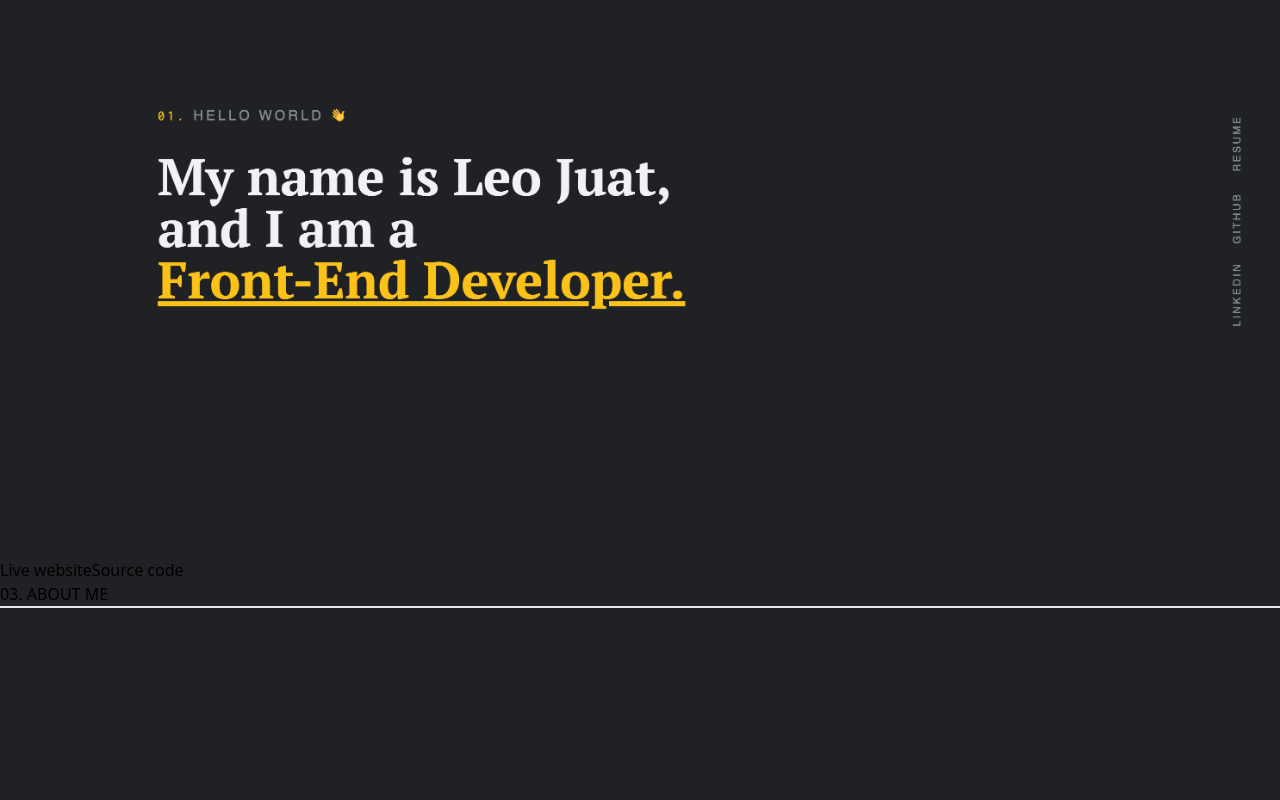
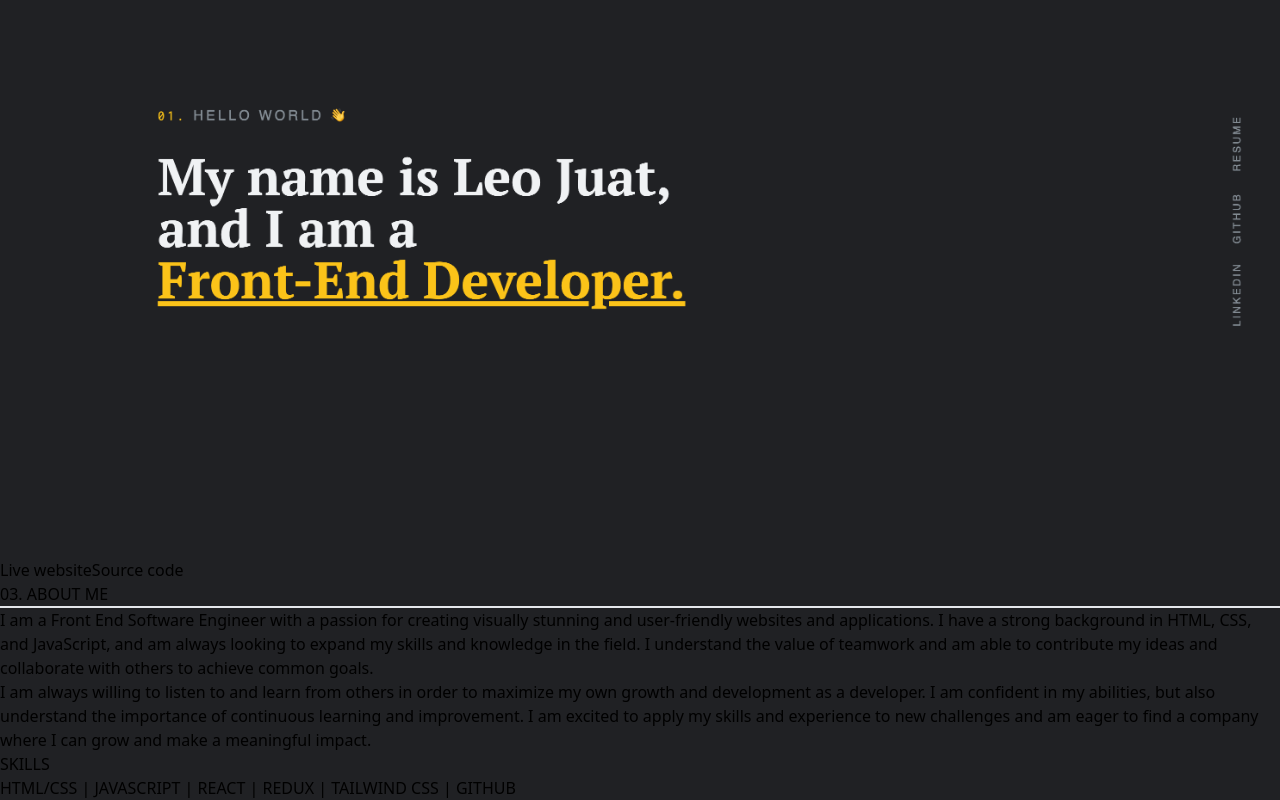
Before and after one commit to LeoJuat/web-portfolio, a React (Create React App) app: page / in a window 1280 px wide. Shown: the part 1121-1921 px from the top of the page. Before the commit the page ends 1729 px from the top, so only its background shows below. Built offline with nearby package versions, Linux system fonts and the light colour scheme; what @material-tailwind/react would draw is missing.

Commit message:
added about me and updated animations

```diff
--- a/src/App.js
+++ b/src/App.js
@@ -12,7 +12,7 @@ function App() {
   const { ref: aboutRef, inView: aboutIsIntersecting } = useInView();
 
   return (
-    <React.Fragment>
+    <>
       <Header
         mainIsIntersecting={mainIsIntersecting}
         projectsIsIntersecting={projectsIsIntersecting}
@@ -21,7 +21,7 @@ function App() {
       <Main mainRef={mainRef} />
       <Projects projectsRef={projectsRef} />
       <About aboutRef={aboutRef} aboutIsIntersecting={aboutIsIntersecting} />
-    </React.Fragment>
+    </>
   );
 }
 
--- a/src/Components/Content/About.js
+++ b/src/Components/Content/About.js
@@ -6,7 +6,14 @@ import styles from "./About.module.css";
 const About = ({ aboutRef, aboutIsIntersecting }) => {
   const { ref: line1Ref, inView: line1IsIntersecting } = useInView();
   const { ref: line2Ref, inView: line2IsIntersecting } = useInView();
+  const { ref: p1Ref, inView: p1IsIntersecting } = useInView();
+  const { ref: p2Ref, inView: p2IsIntersecting } = useInView();
+  const { ref: skillsHeaderRef, inView: skillsHeaderIsIntersecting } =
+    useInView();
+  const { ref: skillsRef, inView: skillsIsIntersecting } = useInView();
+
   return (
+    <>
       <section className="justify-center text-[#f1f3f5] w-3/4 mx-auto mt-40 h-[100.5vh]">
         <h3
           ref={aboutRef}
@@ -29,7 +36,71 @@ const About = ({ aboutRef, aboutIsIntersecting }) => {
             line2IsIntersecting && styles.animateLine2
           }`}
         ></hr>
+        <p
+          ref={p1Ref}
+          className={`pb-10 pt-16 leading-8 text-lg w-11/12 mx-auto ${
+            p1IsIntersecting && styles.animateP1
+          }`}
+        >
+          I am a{" "}
+          <span className="text-[#fcc419] underline decoration-[#fcc419] underline-offset-4">
+            Front End Software Engineer
+          </span>{" "}
+          with a passion for creating visually stunning and user-friendly
+          websites and applications. I have a strong background in{" "}
+          <span className="text-[#fcc419] underline decoration-[#fcc419] underline-offset-4">
+            HTML
+          </span>
+          ,{" "}
+          <span className="text-[#fcc419] underline decoration-[#fcc419] underline-offset-4">
+            CSS
+          </span>
+          , and{" "}
+          <span className="text-[#fcc419] underline decoration-[#fcc419] underline-offset-4">
+            JavaScript
+          </span>
+          , and am always looking to expand my skills and knowledge in the
+          field. I understand the value of teamwork and am able to contribute my
+          ideas and collaborate with others to achieve common goals.
+        </p>
+        <p
+          ref={p2Ref}
+          className={`leading-8 text-lg w-11/12 mx-auto ${
+            p2IsIntersecting && styles.animateP2
+          }`}
+        >
+          I am{" "}
+          <span className="text-[#fcc419] underline decoration-[#fcc419] underline-offset-4">
+            always willing to listen to and learn from others in order to
+            maximize my own growth and development as a developer
+          </span>
+          . I am confident in my abilities, but also understand the importance
+          of continuous learning and improvement. I am excited to apply my
+          skills and experience to new challenges and am eager to find a company
+          where I can grow and make a meaningful impact.
+        </p>
+        <h1
+          ref={skillsHeaderRef}
+          className={`mt-40 text-[#868e96] text-lg text-center font-medium tracking-[0.2em] ${
+            skillsHeaderIsIntersecting && styles.skillHeader
+          }`}
+        >
+          SKILLS
+        </h1>
+        <div
+          ref={skillsRef}
+          className={`text-[#f1f3f5] text-lg text-center font-medium tracking-[0.2em] pt-10 ${
+            skillsIsIntersecting && styles.skills
+          }`}
+        >
+          HTML/CSS <span className="text-[#fcc419] text-lg">|</span> JAVASCRIPT{" "}
+          <span className="text-[#fcc419] text-lg">|</span> REACT{" "}
+          <span className="text-[#fcc419] text-lg">|</span> REDUX{" "}
+          <span className="text-[#fcc419] text-lg">|</span> TAILWIND CSS{" "}
+          <span className="text-[#fcc419] text-lg">|</span> GITHUB
+        </div>
       </section>
+    </>
   );
 };
 
--- a/src/Components/Content/About.module.css
+++ b/src/Components/Content/About.module.css
@@ -20,6 +20,42 @@
   opacity: 0;
   animation-duration: 1.5s;
   animation-name: animate-line2;
+  animation-iteration-count: 1;
+  -webkit-animation-fill-mode: forwards;
+  animation-fill-mode: forwards;
+}
+
+.animateP1 {
+  opacity: 0;
+  animation-duration: 2s;
+  animation-name: animate-p1;
+  animation-iteration-count: 1;
+  -webkit-animation-fill-mode: forwards;
+  animation-fill-mode: forwards;
+}
+
+.animateP2 {
+  opacity: 0;
+  animation-duration: 2s;
+  animation-name: animate-p2;
+  animation-iteration-count: 1;
+  -webkit-animation-fill-mode: forwards;
+  animation-fill-mode: forwards;
+}
+
+.skillHeader {
+  opacity: 0;
+  animation-duration: 2s;
+  animation-name: animate-skillHeader;
+  animation-iteration-count: 1;
+  -webkit-animation-fill-mode: forwards;
+  animation-fill-mode: forwards;
+}
+
+.skills {
+  opacity: 0;
+  animation-duration: 2s;
+  animation-name: animate-skills;
   animation-iteration-count: 1;
   -webkit-animation-fill-mode: forwards;
   animation-fill-mode: forwards;
@@ -57,3 +93,47 @@
     transform: translateX(0);
   }
 }
+
+@keyframes animate-p1 {
+  0% {
+    transform: translateX(36px);
+  }
+
+  100% {
+    opacity: 1;
+    transform: translateX(0);
+  }
+}
+
+@keyframes animate-p2 {
+  0% {
+    transform: translateX(-36px);
+  }
+
+  100% {
+    opacity: 1;
+    transform: translateX(0);
+  }
+}
+
+@keyframes animate-skillHeader {
+  0% {
+    transform: translateX(36px);
+  }
+
+  100% {
+    opacity: 1;
+    transform: translateX(0);
+  }
+}
+
+@keyframes animate-skills {
+  0% {
+    transform: translateX(-36px);
+  }
+
+  100% {
+    opacity: 1;
+    transform: translateX(0);
+  }
+}
--- a/src/Components/Content/Main.module.css
+++ b/src/Components/Content/Main.module.css
@@ -1,6 +1,6 @@
 .hello {
   opacity: 0;
-  animation-duration: 1.5s;
+  animation-duration: 2s;
   animation-name: animate-hello;
   animation-iteration-count: 1;
   -webkit-animation-fill-mode: forwards;
@@ -16,7 +16,7 @@
 
 .intro {
   opacity: 0;
-  animation-duration: 1.5s;
+  animation-duration: 2s;
   animation-name: animate-intro;
   animation-iteration-count: 1;
   -webkit-animation-fill-mode: forwards;
@@ -25,8 +25,17 @@
 
 .links {
   opacity: 0;
-  animation-duration: 1.5s;
+  animation-duration: 2s;
   animation-name: animate-links;
+  animation-iteration-count: 1;
+  -webkit-animation-fill-mode: forwards;
+  animation-fill-mode: forwards;
+}
+
+.skillHeader {
+  opacity: 0;
+  animation-duration: 2s;
+  animation-name: animate-header;
   animation-iteration-count: 1;
   -webkit-animation-fill-mode: forwards;
   animation-fill-mode: forwards;
@@ -88,3 +97,14 @@
     transform: translateX(0);
   }
 }
+
+@keyframes animate-header {
+  0% {
+    transform: translateY(64px);
+  }
+
+  100% {
+    opacity: 1;
+    transform: translateY(0);
+  }
+}
--- a/src/Components/Content/ProjectCard.js
+++ b/src/Components/Content/ProjectCard.js
@@ -17,12 +17,13 @@ export default function ProjectCard() {
         </h1>
         <h2 className="text-[#868e96] text-base tracking-wider mb-5">
           React <span className="text-[#fcc419] text-lg">|</span> Tailwind CSS{" "}
+          <span className="text-[#fcc419] text-lg">|</span> Material UI{" "}
           <span className="text-[#fcc419] text-lg">|</span> Firebase{" "}
-          <span className="text-[#fcc419] text-lg">|</span> API
+          <span className="text-[#fcc419] text-lg">|</span> API{" "}
         </h2>
         <Slides cardIsIntersecting={cardIsIntersecting} />
       </Card>
-      <div className={`flex gap-5 transition-all pl-8 ${styles.webPortfolio}`}>
+      <div className={`flex gap-5 transition-all pl-8`}>
         <a
           href={"https://trackr-production.web.app/"}
           target="_blank"
--- a/src/Components/Content/ProjectCard.module.css
+++ b/src/Components/Content/ProjectCard.module.css
@@ -1,6 +1,6 @@
 .card {
   opacity: 0;
-  animation-duration: 1.5s;
+  animation-duration: 2s;
   animation-name: animate-card;
   animation-iteration-count: 1;
   -webkit-animation-fill-mode: forwards;
--- a/src/Components/Content/WebProjectCard.js
+++ b/src/Components/Content/WebProjectCard.js
@@ -24,9 +24,9 @@ export default function WebProjectCard() {
           alt="this portfolio website"
         />
       </Card>
-      <div className="flex gap-5 transition-all pl-8">
+      <div className="flex gap-5 transition-all pl-8 mt-1">
         <a
-          href={"https://trackr-production.web.app/"}
+          href={"https://www.youtube.com/watch?v=dQw4w9WgXcQ"}
           target="_blank"
           rel="noreferrer"
           className="px-2 py-2 rounded-lg shadow-sm bg-blue-500 hover:scale-105 duration-200 ease-in-out shadow-blue-500 hover:bg-blue-400 text-[#f1f3f5]"
--- a/src/Components/Content/WebProjectCard.module.css
+++ b/src/Components/Content/WebProjectCard.module.css
@@ -1,6 +1,6 @@
 .webPortfolio {
   opacity: 0;
-  animation-duration: 1.5s;
+  animation-duration: 2s;
   animation-name: animate-web;
   animation-iteration-count: 1;
   -webkit-animation-fill-mode: forwards;
--- a/src/Components/Header/Header.js
+++ b/src/Components/Header/Header.js
@@ -16,11 +16,11 @@ const Header = ({
   };
 
   const projectsHandler = () => {
-    window.scrollTo({ top: 930, behavior: "smooth" });
+    window.scrollTo({ top: 910, behavior: "smooth" });
   };
 
   const aboutHandler = () => {
-    window.scrollTo({ top: 2725, behavior: "smooth" });
+    window.scrollTo({ top: 2710, behavior: "smooth" });
   };
 
   return (
```
Also changed, not shown: src/Components/Content/Main.js (+4 -4 lines). Lines whose indentation alone changed are shown as unchanged.
